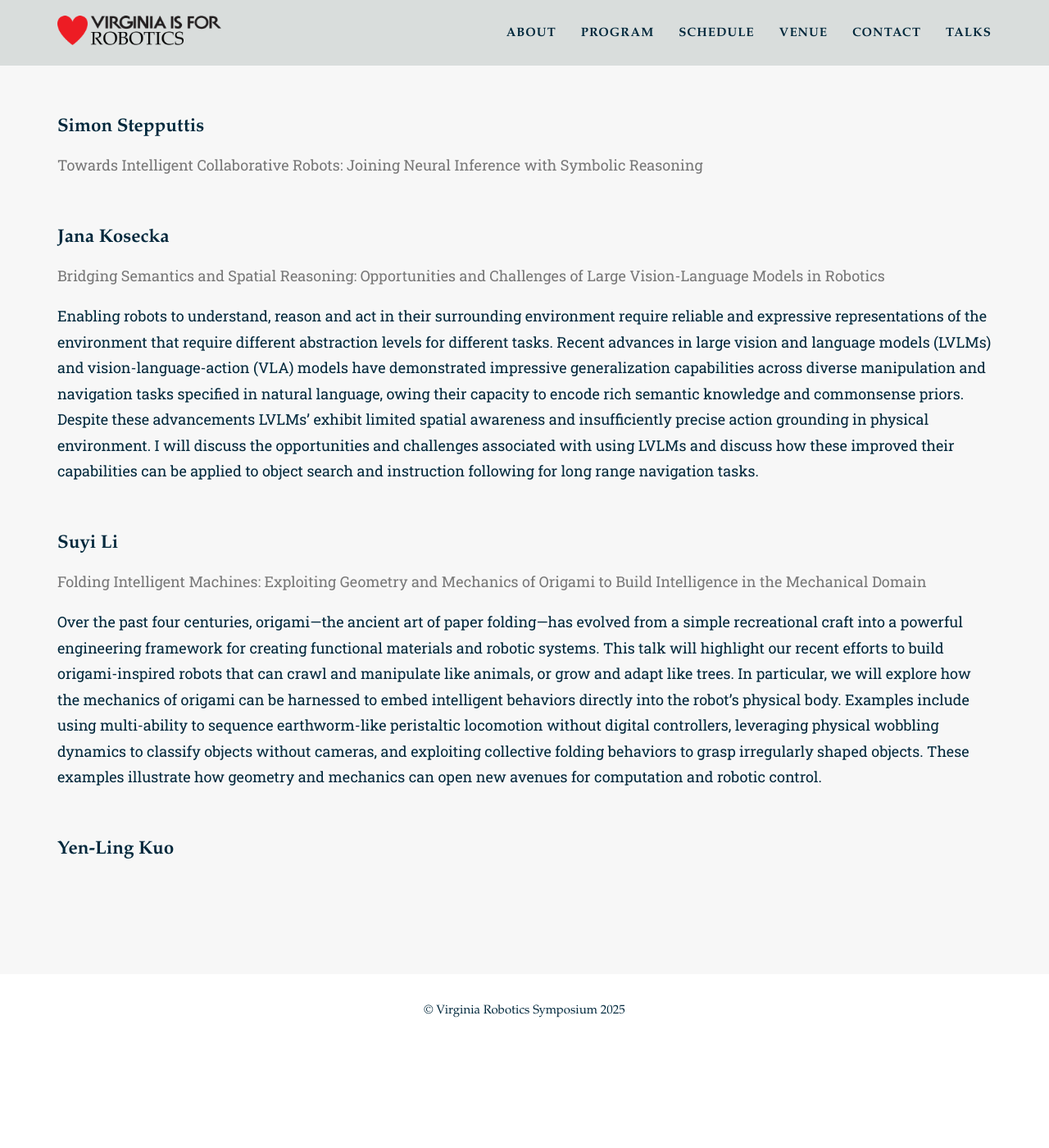
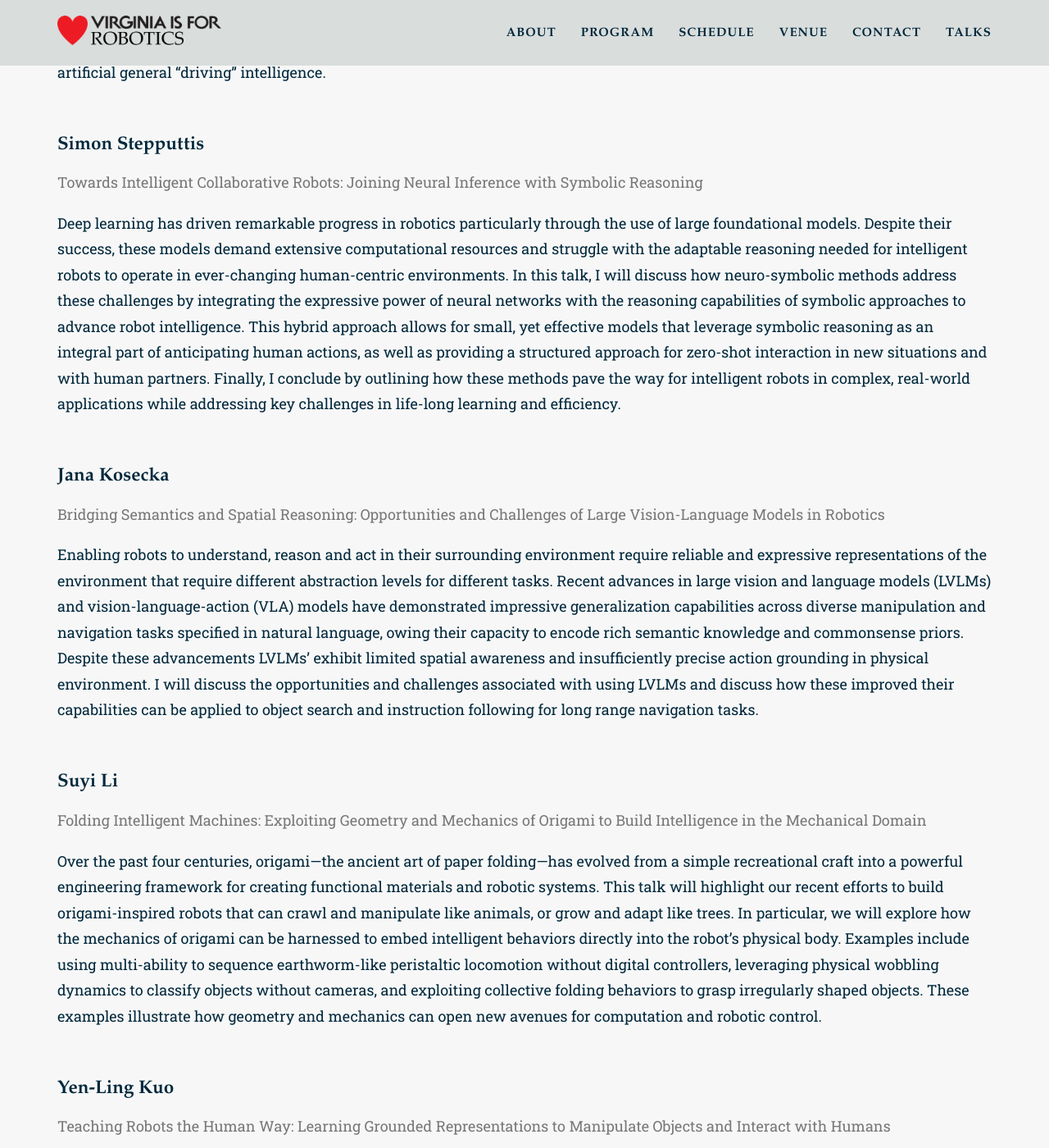
Before and after one commit to virginia-robotics/virginia-robotics.github.io, a Jekyll site: the page built from index.html, in a window 1280 px wide and 1400 px high, scrolled down 5076 px. Shown: the whole window at 82% size. Built offline with Jekyll 4.4.1, drawn with Linux system fonts in a browser that asks for light colours; some web fonts are replaced; before the commit the page ends 6354 px from its top, so only the background shows below that; some of the changed text lies outside the part shown.

Commit message:
abstracs

```diff
--- a/_data/speakers.yml
+++ b/_data/speakers.yml
@@ -12,6 +12,7 @@
   image: stepputtis.webp
   talk: Towards Intelligent Collaborative Robots&#58; <br> Joining Neural Inference with Symbolic Reasoning
   talk-long: Towards Intelligent Collaborative Robots&#58; Joining Neural Inference with Symbolic Reasoning
+  abstract: Deep learning has driven remarkable progress in robotics particularly through the use of large foundational models. Despite their success, these models demand extensive computational resources and struggle with the adaptable reasoning needed for intelligent robots to operate in ever-changing human-centric environments. In this talk, I will discuss how neuro-symbolic methods address these challenges by integrating the expressive power of neural networks with the reasoning capabilities of symbolic approaches to advance robot intelligence. This hybrid approach allows for small, yet effective models that leverage symbolic reasoning as an integral part of anticipating human actions, as well as providing a structured approach for zero-shot interaction in new situations and with human partners. Finally, I conclude by outlining how these methods pave the way for intelligent robots in complex, real-world applications while addressing key challenges in life-long learning and efficiency.
 
 - name: Jana Kosecka
   affiliation: George Mason University
@@ -33,3 +34,6 @@
   affiliation: University of Virginia
   website: https://yenlingkuo.com/
   image: kuo.jpg
+  talk: Teaching Robots the Human Way&#58; <br> Learning Grounded Representations to <br> Manipulate Objects and Interact with Humans
+  talk-long: Teaching Robots the Human Way&#58; Learning Grounded Representations to Manipulate Objects and Interact with Humans
+  abstract: For robots to robustly and flexibly interact with humans, they need to learn to plan and execute actions across diverse scenarios. However, in many scenarios, planning actions seems to be effortless for humans but very difficult for robots. Inspired by how humans plan actions, in this talk, I will explore how to build latent representations grounded by behaviors and to associate multimodal semantic representations to support efficient and robust planning and reasoning. I will use my work in robotic manipulation, human-AI collaboration, and theory of mind reasoning to demonstrate these ideas.
--- a/_includes/about.html
+++ b/_includes/about.html
@@ -16,7 +16,8 @@
         Students are encouraged to present research posters. <a href="https://forms.gle/yvcqymfzpSJ5zLj17"><b>Click here to sign up for a poster presentation!</b></a>
       </p>
 
-    <h2>Participants</h2>
+    <h2>Organizing Institutions</h2>
+    <br>
     <center>
       <img src="/assets/img/participants/schools.svg" style="width:100%;" />
     </center>
```
Also changed, not shown: 2 other files.
